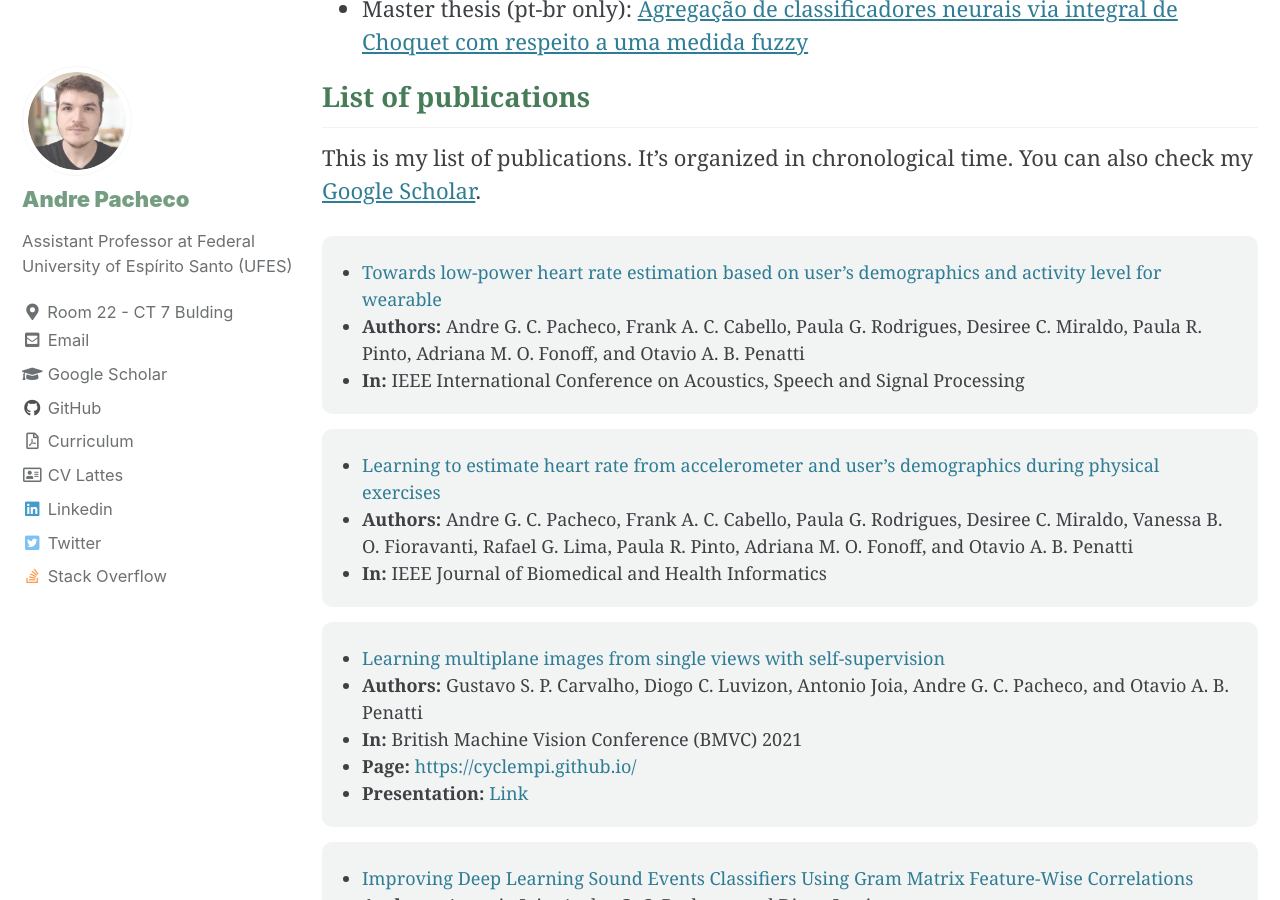
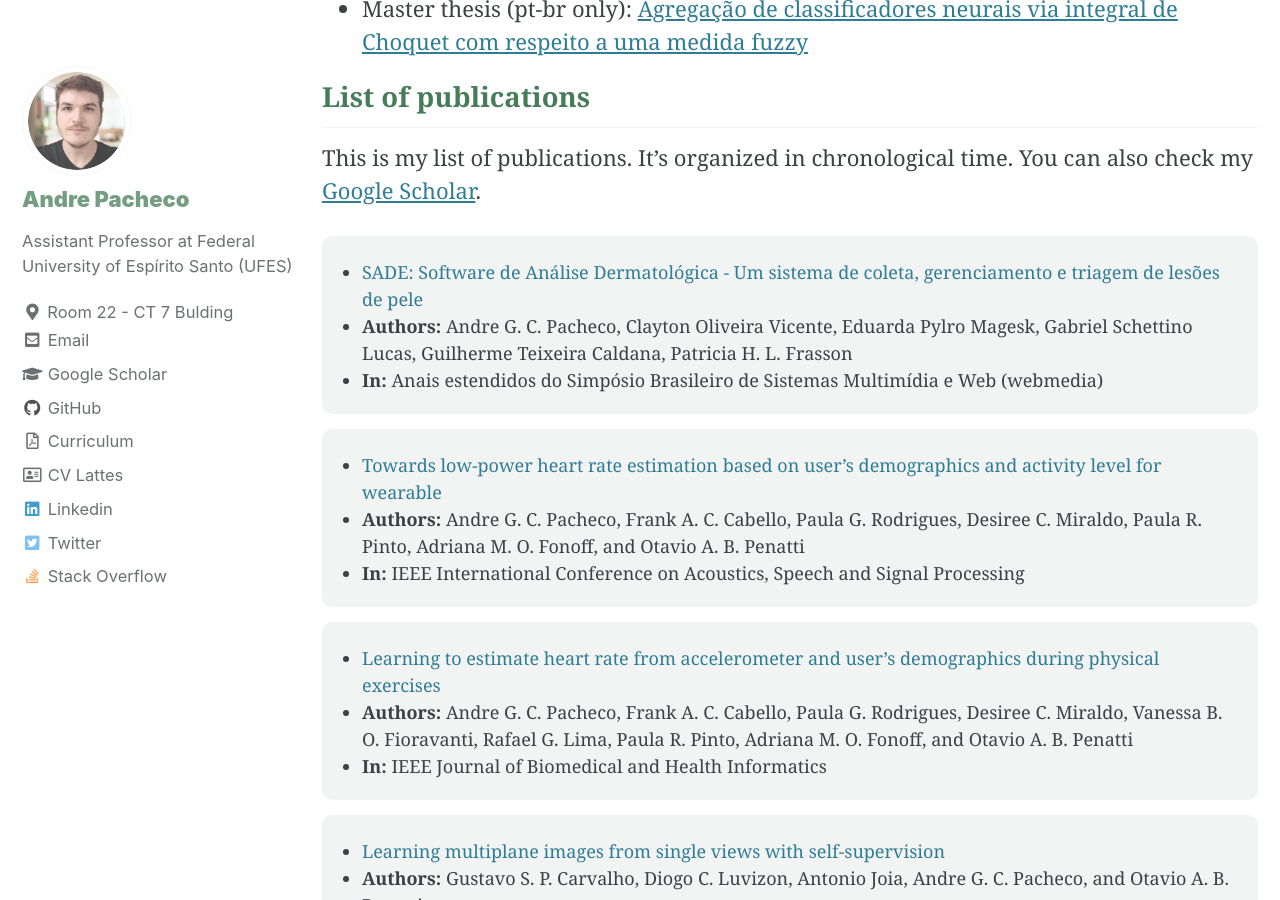
Before and after one commit to paaatcha/paaatcha.github.io, a Jekyll site: the page built from _pages/research.md, in a window 1280 px wide and 900 px high, scrolled down 1779 px. Built offline with Jekyll 4.4.1, drawn with Linux system fonts in a browser that asks for light colours; cached includes are drawn as plain includes.

Commit message:
incluiding a new paper

```diff
--- a/_data/papers.yml
+++ b/_data/papers.yml
@@ -7,6 +7,11 @@
 #   presentation:
 
 papers:
+  - title: "SADE: Software de Análise Dermatológica - Um sistema de coleta, gerenciamento e triagem de lesões de pele"
+    authors: "Andre G. C. Pacheco, Clayton Oliveira Vicente, Eduarda Pylro Magesk, Gabriel Schettino Lucas, Guilherme Teixeira Caldana, Patricia H. L. Frasson"
+    link: "https://sol.sbc.org.br/index.php/webmedia_estendido/article/view/25686"
+    place: "Anais estendidos do Simpósio Brasileiro de Sistemas Multimídia e Web (webmedia)"
+
   - title: "Towards low-power heart rate estimation based on user’s demographics and activity level for wearable"
     authors: "Andre G. C. Pacheco, Frank A. C. Cabello, Paula G. Rodrigues, Desiree C. Miraldo, Paula R. Pinto, Adriana M. O. Fonoff, and Otavio A. B. Penatti"
     link: "https://ieeexplore.ieee.org/document/10095339"
```
